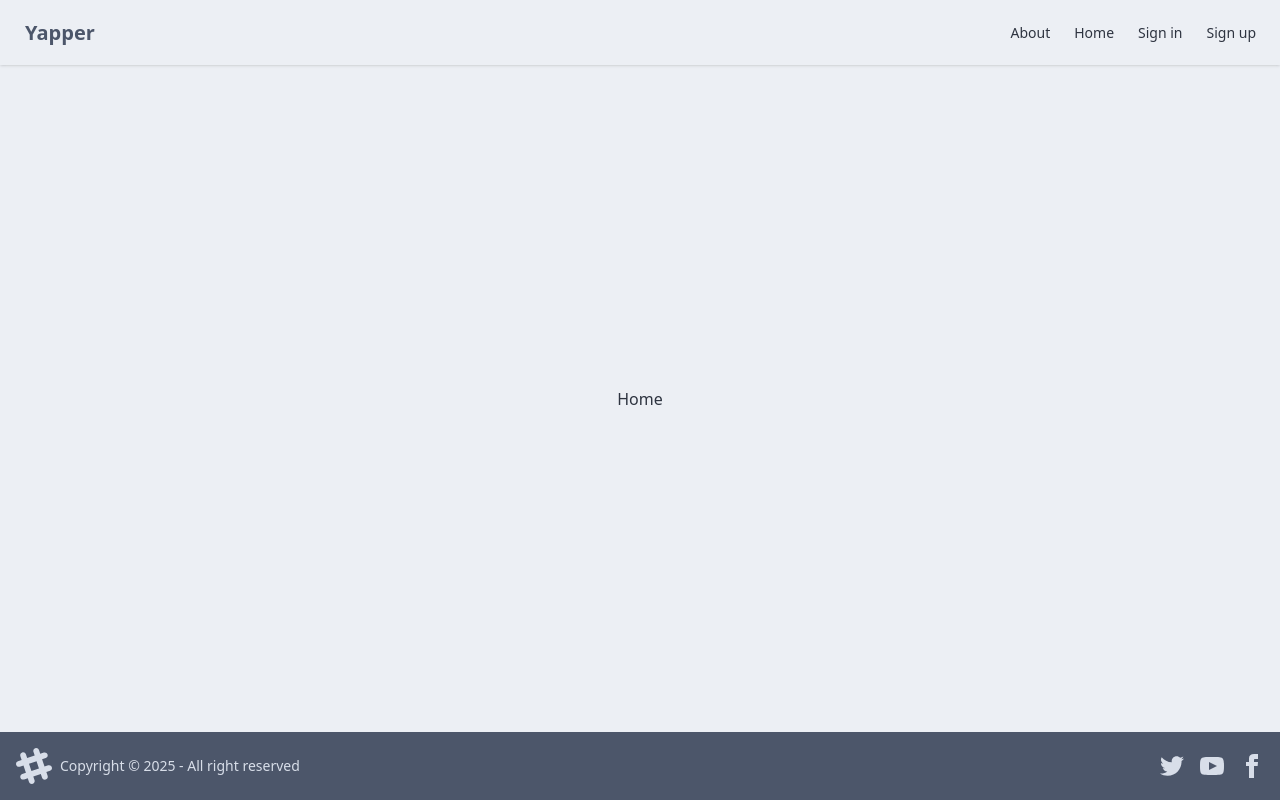
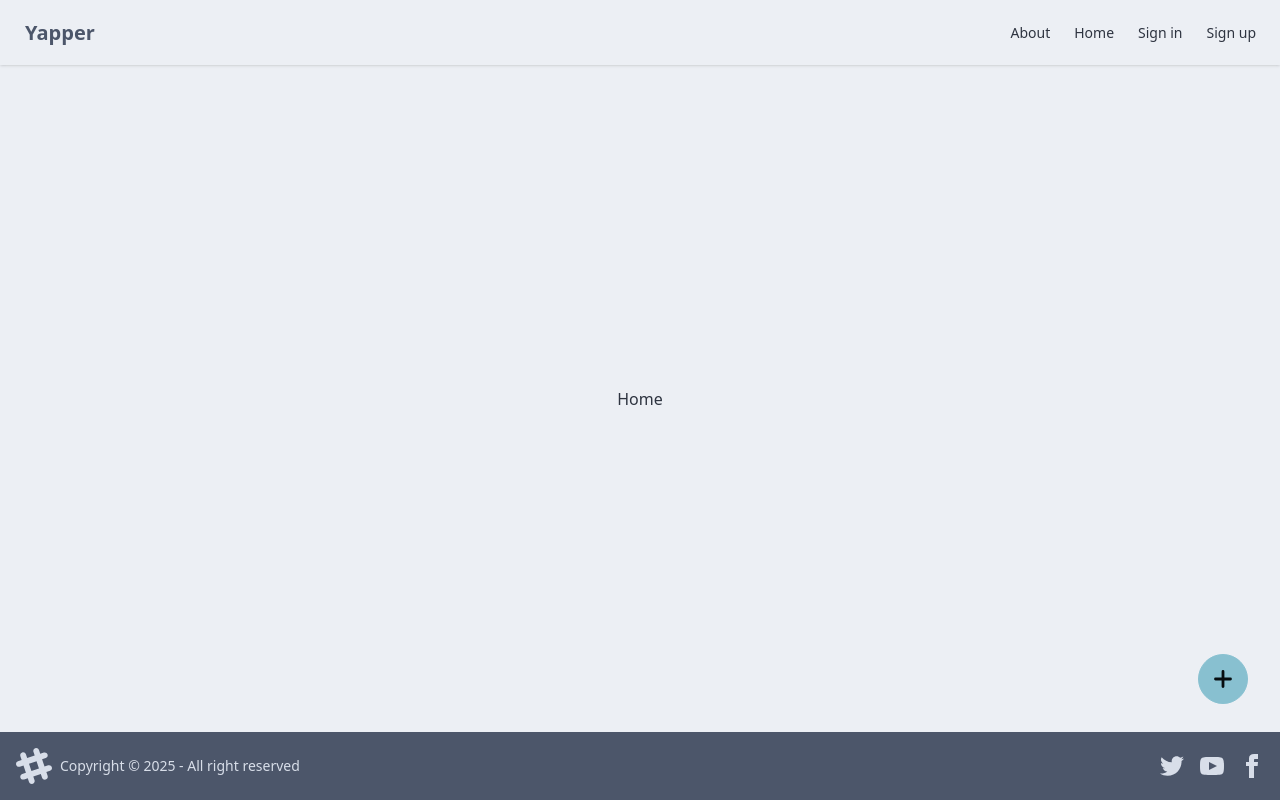
Before and after one commit to IbrahimOraby/yapper-blog-app, a React app: page / in a window 1280 px wide. Built offline with nearby package versions, Linux system fonts and the light colour scheme; the HTML template or start-up script is replaced by a standard one.

Commit message:
feat: add createPost in firestore with basic form for adding posts

```diff
--- a/src/pages/Home.jsx
+++ b/src/pages/Home.jsx
@@ -1,7 +1,84 @@
 import React from "react";
 
 function Home() {
-	return <div>Home</div>;
+	const handleAddPost = () => {
+		console.log("clicked");
+	};
+	return (
+		<>
+			<h1>Home</h1>
+			<div className="position relative">
+				<button
+					className="btn btn-accent rounded-full fixed bottom-24 right-8 py-6 px-3"
+					type="button"
+					onClick={() => document.getElementById("post_modal").showModal()}
+				>
+					<svg
+						xmlns="http://www.w3.org/2000/svg"
+						fill="none"
+						viewBox="0 0 24 24"
+						strokeWidth={2.8}
+						stroke="currentColor"
+						className="size-6"
+					>
+						<path
+							strokeLinecap="round"
+							strokeLinejoin="round"
+							d="M12 4.5v15m7.5-7.5h-15"
+						/>
+					</svg>
+				</button>
+				<dialog id="post_modal" className="modal">
+					<div className="modal-box">
+						<div className="mb-4">
+							<h3 className="font-bold text-lg">Create a Post</h3>
+							<p className="text-sm">We are interested to hear your yaps</p>
+						</div>
+						<form method="dialog">
+							{/* Title */}
+							<input
+								type="text"
+								name="title"
+								placeholder="Post title"
+								className="input input-bordered w-full mb-4"
+								required
+							/>
+
+							{/* Image Upload */}
+							<input
+								type="file"
+								name="image"
+								accept="image/*"
+								className="file-input file-input-bordered w-full mb-4"
+							/>
+
+							{/* Post Content */}
+							<textarea
+								name="content"
+								placeholder="What's on your mind?"
+								className="textarea textarea-bordered w-full mb-4"
+								rows={4}
+								required
+							></textarea>
+
+							<div className="modal-action">
+								<button type="submit" className="btn btn-primary">
+									Post
+								</button>
+								<button
+									type="button"
+									className="btn"
+									onClick={() => document.getElementById("post_modal").close()}
+								>
+									Cancel
+								</button>
+							</div>
+						</form>
+					</div>
+				</dialog>
+			</div>
+		</>
+	);
 }
 
 export default Home;
--- a/src/services/firestore-service.js
+++ b/src/services/firestore-service.js
@@ -1,4 +1,4 @@
-import { doc, getFirestore, serverTimestamp, setDoc } from "firebase/firestore";
+import { addDoc, collection, doc, getFirestore, serverTimestamp, setDoc } from "firebase/firestore";
 import { app } from "../../firebaseConfig";
 
 // Initialize Cloud Firestore and get a reference to the service
@@ -16,3 +16,17 @@ export const createUser = async (userData) => {
 		console.error("Error creating user: ", error);
 	}
 };
+
+export const createPost = async (userData, content) => {
+	try {
+		await addDoc(collection(db, "posts"), {
+			uid: userData.uid,
+			userName: userData.displayName,
+			createdAt: serverTimestamp(),
+			postContent: content
+		});
+		console.log("Post created successfully with uid:", userData.uid);
+	} catch (error) {
+		console.error("Error creating post", error);
+	}
+};
```
